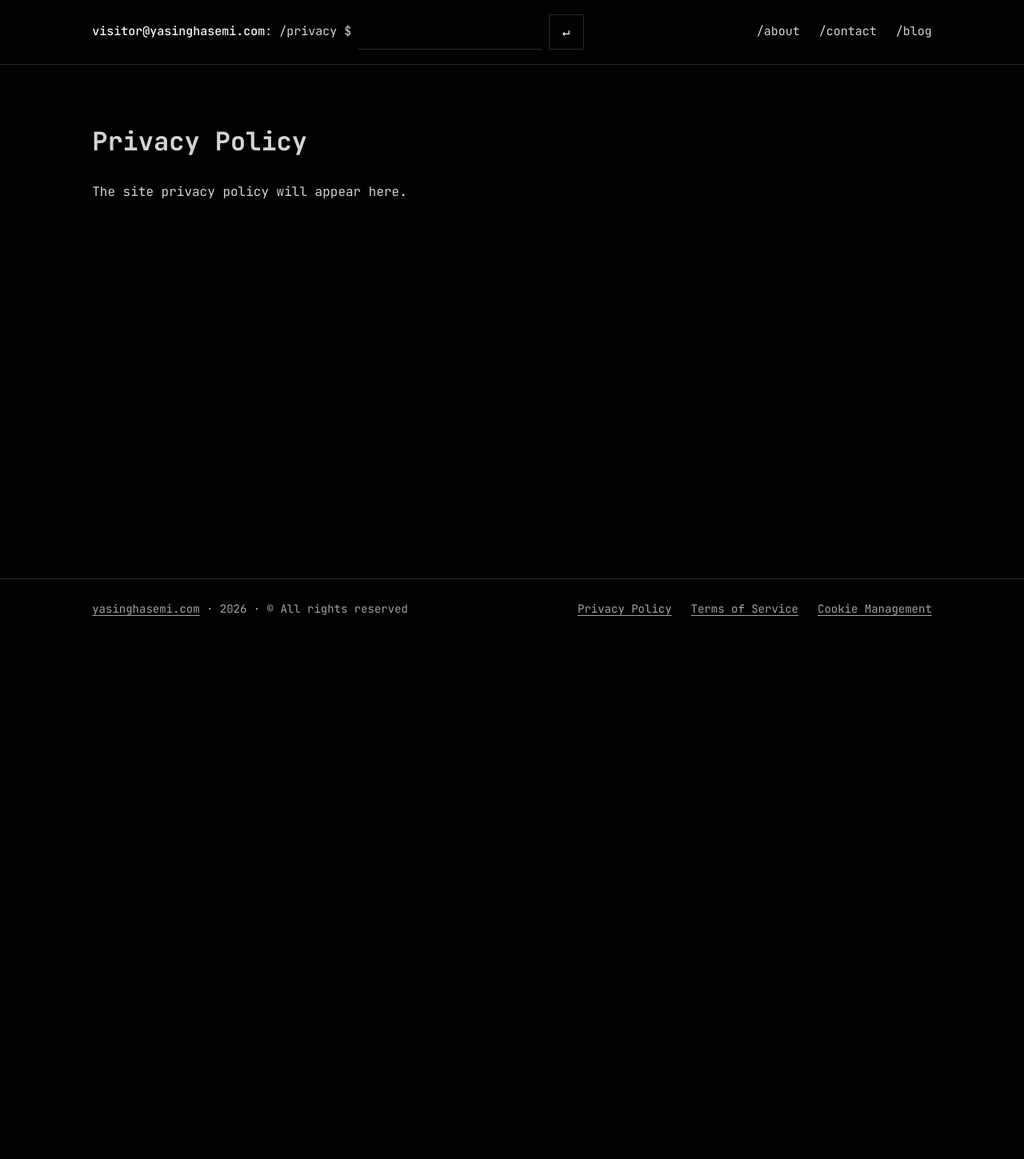
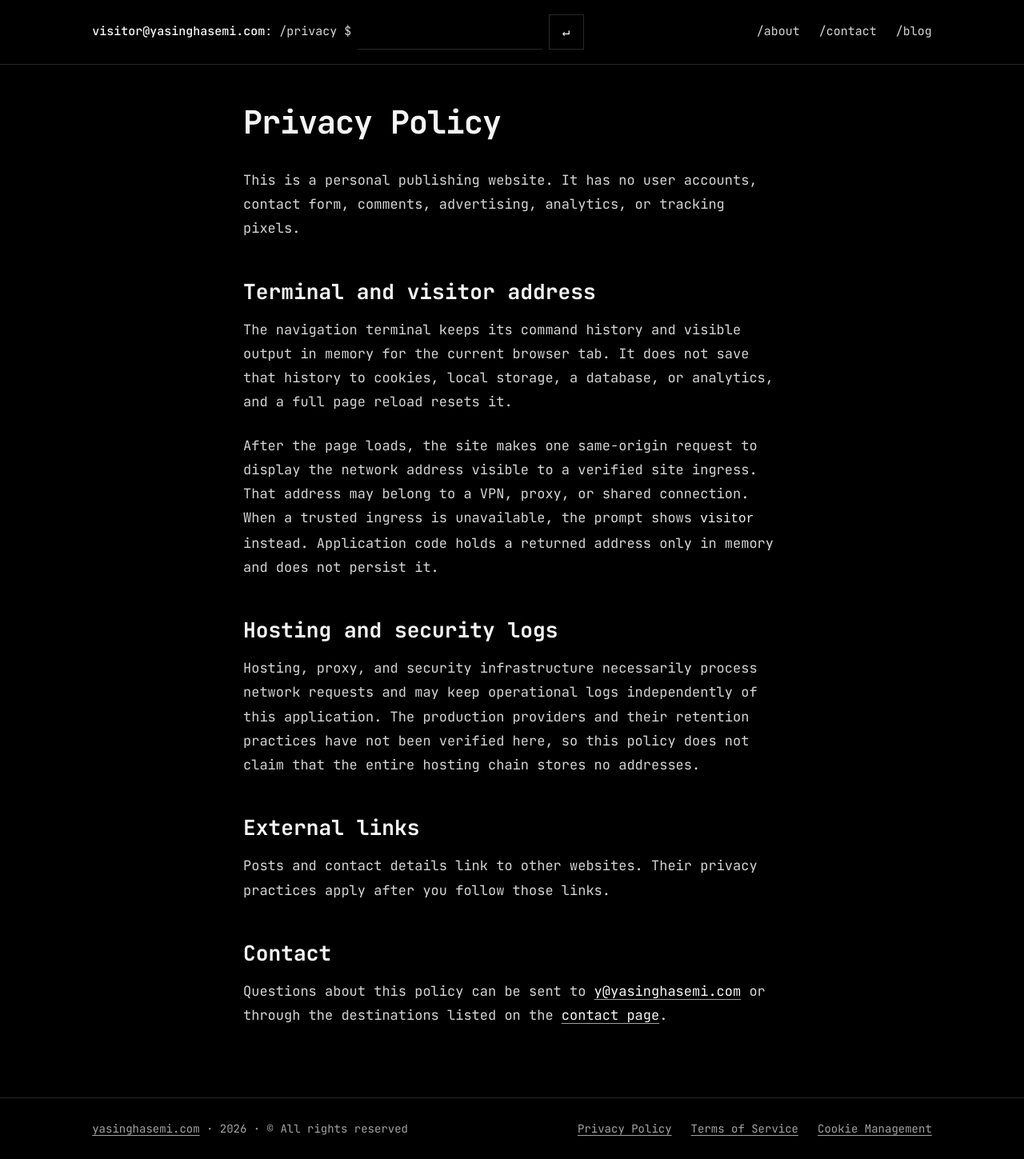
Before and after one commit to SupernovifieD/yasinghasemi.com, a Next.js app: page /privacy in a window 1280 px wide. Shown: the whole page at 80% size. Before the commit the page ends 800 px from the top, so only its background shows below. Built offline with nearby package versions, Linux system fonts and the light colour scheme.

Commit message:
content(policy): add site privacy policy

```diff
--- a/app/privacy/page.tsx
+++ b/app/privacy/page.tsx
@@ -1,8 +1,47 @@
+import { ReadingLayout } from "@/components/reading-layout";
+import { siteConfig } from "@/lib/site-config";
+
 export default function PrivacyPage() {
   return (
-    <main id="main-content">
+    <ReadingLayout>
       <h1>Privacy Policy</h1>
-      <p>The site privacy policy will appear here.</p>
-    </main>
+      <p>
+        This is a personal publishing website. It has no user accounts, contact
+        form, comments, advertising, analytics, or tracking pixels.
+      </p>
+      <h2>Terminal and visitor address</h2>
+      <p>
+        The navigation terminal keeps its command history and visible output in
+        memory for the current browser tab. It does not save that history to
+        cookies, local storage, a database, or analytics, and a full page reload
+        resets it.
+      </p>
+      <p>
+        After the page loads, the site makes one same-origin request to display
+        the network address visible to a verified site ingress. That address may
+        belong to a VPN, proxy, or shared connection. When a trusted ingress is
+        unavailable, the prompt shows <code>visitor</code> instead. Application
+        code holds a returned address only in memory and does not persist it.
+      </p>
+      <h2>Hosting and security logs</h2>
+      <p>
+        Hosting, proxy, and security infrastructure necessarily process network
+        requests and may keep operational logs independently of this
+        application. The production providers and their retention practices have
+        not been verified here, so this policy does not claim that the entire
+        hosting chain stores no addresses.
+      </p>
+      <h2>External links</h2>
+      <p>
+        Posts and contact details link to other websites. Their privacy
+        practices apply after you follow those links.
+      </p>
+      <h2>Contact</h2>
+      <p>
+        Questions about this policy can be sent to{" "}
+        <a href={siteConfig.email.href}>{siteConfig.email.label}</a> or through
+        the destinations listed on the <a href="/contact">contact page</a>.
+      </p>
+    </ReadingLayout>
   );
 }
```
Also changed, not shown: 1 other file (tests, documents, lock files or other folders).
